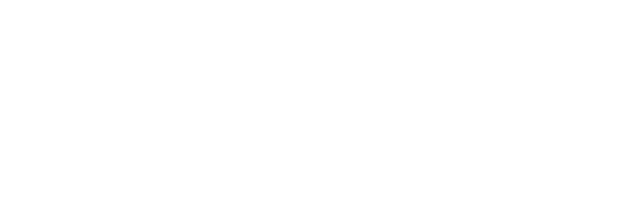
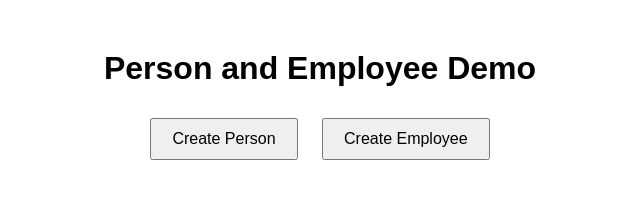
Before and after one commit to acciojob/inheriting-person-for-employee-jobs-kunalkanwarr, a website: page main.html in a window 1280 px wide. Shown: the whole page, without its empty margins (320-960 px from the left). Drawn offline with Linux system fonts and the light colour scheme.

Commit message:
created a submission

```diff
--- a/main.html
+++ b/main.html
@@ -1,16 +1,59 @@
 <!DOCTYPE html>
+<html lang="en">
+<head>
+    <meta charset="UTF-8">
+    <meta name="viewport" content="width=device-width, initial-scale=1.0">
+    <title>Person and Employee</title>
+    <style>
+        body {
+            font-family: Arial, sans-serif;
+            text-align: center;
+            margin: 50px;
+        }
+        button {
+            margin: 10px;
+            padding: 10px 20px;
+            font-size: 16px;
+        }
+    </style>
+</head>
+<body>
+    <h1>Person and Employee Demo</h1>
+    <button onclick="createPerson()">Create Person</button>
+    <button onclick="createEmployee()">Create Employee</button>
 
-<html>
+    <script>
+        class Person {
+            constructor(name, age) {
+                this.name = name;
+                this.age = age;
+            }
 
-<head>
-	<link rel="stylesheet" href="styles.css">
-</head>
+            greet() {
+                console.log(`Hello, my name is ${this.name}, I am ${this.age} years old.`);
+            }
+        }
 
-<body>
-	<!-- the entire body must be written by student -->
-    <script type="text/javascript" src="./script.js">
-</script>
+        class Employee extends Person {
+            constructor(name, age, jobTitle) {
+                super(name, age);
+                this.jobTitle = jobTitle;
+            }
 
+            jobGreet() {
+                console.log(`Hello, my name is ${this.name}, I am ${this.age} years old, and my job title is ${this.jobTitle}.`);
+            }
+        }
+
+        function createPerson() {
+            const person = new Person("Alice", 25);
+            person.greet();
+        }
+
+        function createEmployee() {
+            const employee = new Employee("Bob", 30, "Manager");
+            employee.jobGreet();
+        }
+    </script>
 </body>
-
 </html>
--- a/script.js
+++ b/script.js
@@ -1,34 +1,34 @@
-// Person class definition
-class Person {
-  constructor(name, age) {
-    this.name = name;
-    this.age = age;
-  }
+// // Person class definition
+// class Person {
+//   constructor(name, age) {
+//     this.name = name;
+//     this.age = age;
+//   }
 
-  // greet method to print a greeting message
-  greet() {
-    console.log(`Hello, my name is ${this.name}, I am ${this.age} years old.`);
-  }
-}
+//   // greet method to print a greeting message
+//   greet() {
+//     console.log(`Hello, my name is ${this.name}, I am ${this.age} years old.`);
+//   }
+// }
 
-// Employee class definition extending Person
-class Employee extends Person {
-  constructor(name, age, jobTitle) {
-    // Call the parent constructor (Person) to initialize name and age
-    super(name, age);
-    this.jobTitle = jobTitle;
-  }
+// // Employee class definition extending Person
+// class Employee extends Person {
+//   constructor(name, age, jobTitle) {
+//     // Call the parent constructor (Person) to initialize name and age
+//     super(name, age);
+//     this.jobTitle = jobTitle;
+//   }
 
-  // jobGreet method to print a message including job title
-  jobGreet() {
-    console.log(`Hello, my name is ${this.name}, I am ${this.age} years old, and my job title is ${this.jobTitle}.`);
-  }
-}
+//   // jobGreet method to print a message including job title
+//   jobGreet() {
+//     console.log(`Hello, my name is ${this.name}, I am ${this.age} years old, and my job title is ${this.jobTitle}.`);
+//   }
+// }
 
-// Example usage:
-const person = new Person("Alice", 25);
-person.greet();  // Output: Hello, my name is Alice, I am 25 years old.
+// // Example usage:
+// const person = new Person("Alice", 25);
+// person.greet();  // Output: Hello, my name is Alice, I am 25 years old.
 
-const employee = new Employee("Bob", 30, "Manager");
-employee.jobGreet();  // Output: Hello, my name is Bob, I am 30 years old, and my job title is Manager.
-employee.greet();  // Output: Hello, my name is Bob, I am 30 years old. (Inherited from Person class)
+// const employee = new Employee("Bob", 30, "Manager");
+// employee.jobGreet();  // Output: Hello, my name is Bob, I am 30 years old, and my job title is Manager.
+// employee.greet();  // Output: Hello, my name is Bob, I am 30 years old. (Inherited from Person class)
```
